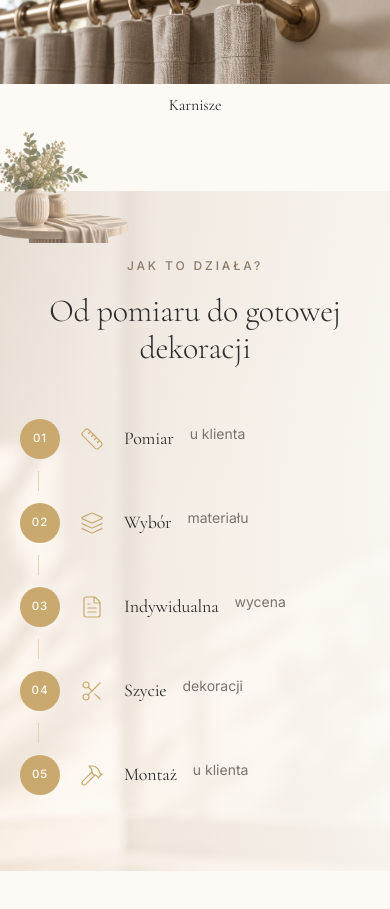
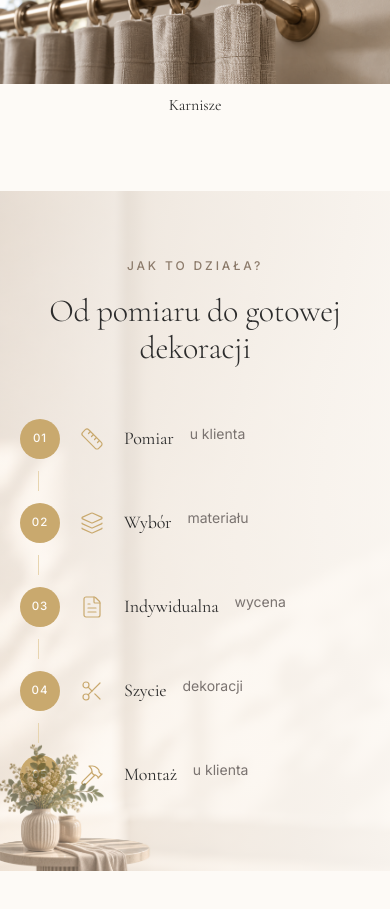
Before and after one commit to web48app/decor-prestige, a React (Vite) app in the folder decor-prestige/: page / in a window 390 px wide. Shown: the part 4000-4909 px from the top of the page. Built offline with nearby package versions, Linux system fonts and the light colour scheme.

Commit message:
Process flower: anchor to section bottom

```diff
--- a/decor-prestige/src/components/sections/Process/Process.module.css
+++ b/decor-prestige/src/components/sections/Process/Process.module.css
@@ -38,14 +38,15 @@
 /* ---- Kwiatek dekoracyjny ---- */
 .flower {
   position: absolute;
-  top: clamp(-160px, -14vw, -80px); /* wychodzi ponad sekcję */
-  left: clamp(-20px, -1vw, 0px);
-  width: clamp(200px, 26vw, 400px);
+  bottom: 0;           /* przyklejony do dołu sekcji */
+  left: clamp(-10px, -0.5vw, 0px);
+  width: clamp(220px, 28vw, 420px);
   opacity: 0.88;
-  z-index: 3; /* nad overlayem i treścią sekcji wyżej */
+  z-index: 3;
   pointer-events: none;
   user-select: none;
   object-fit: contain;
+  object-position: bottom left;
 }
 
 /* ---- Wewnętrzna zawartość — nad overlay ---- */
@@ -226,9 +227,9 @@
 
 @media (max-width: 600px) {
   .flower {
-    width: 140px;
-    top: -60px;
-    left: -10px;
+    width: 160px;
+    bottom: 0;
+    left: -8px;
     opacity: 0.7;
   }
 
```
